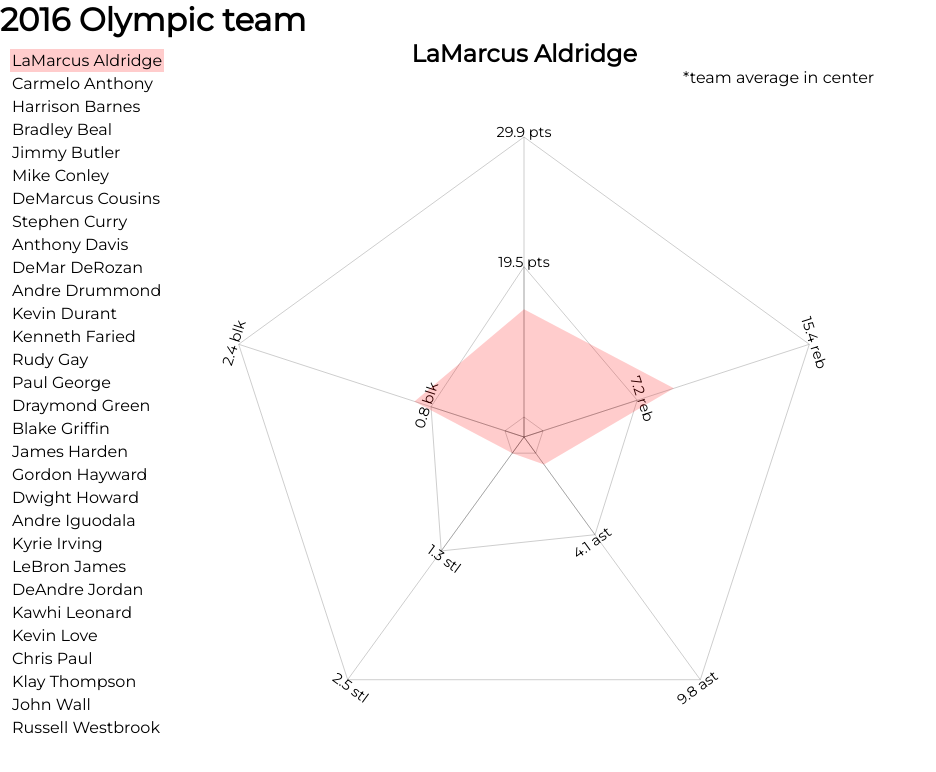
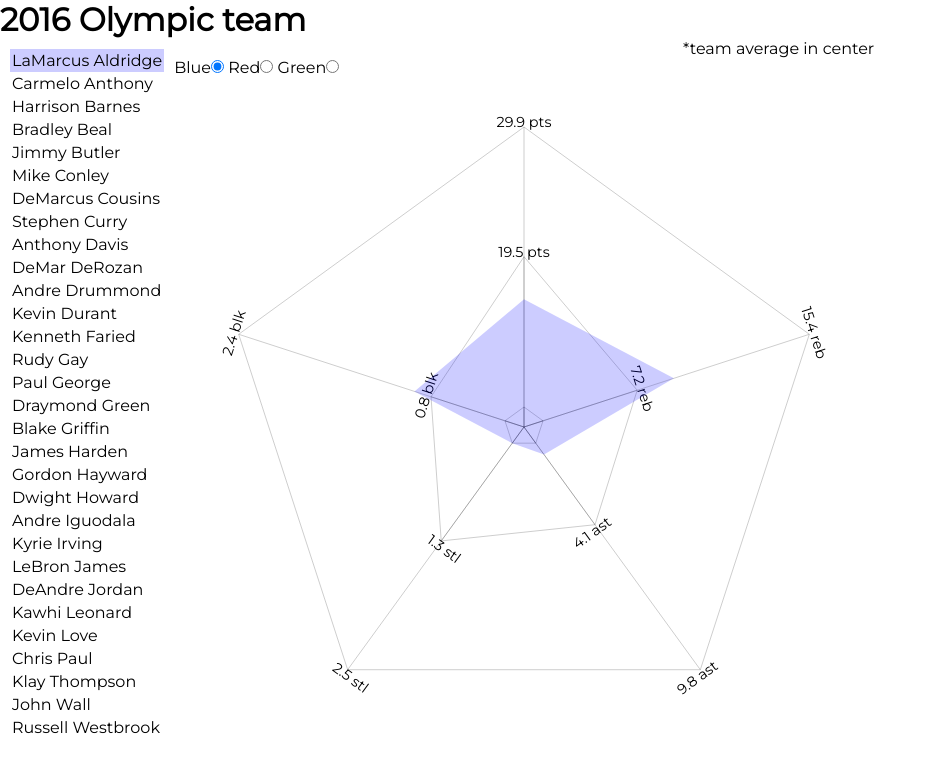
Before and after one commit to cpgruber/olympic-star-chart, a plain HTML site: page index.html in a window 1280 px wide. Both pictures are taken after a click on the element "LaMarcus Aldridge". Shown: the whole page, without its empty margins (0-936 px from the left). Drawn offline with nearby package versions, Linux system fonts and the light colour scheme.

Commit message:
comparison tool

```diff
--- a/app.js
+++ b/app.js
@@ -1,7 +1,6 @@
 var star = {
   pageComponents:{
-    scales:[],
-    colorScale: d3.scale.linear().domain([0,10]).range(['red','blue'])
+    scales:[]
   },
   getPageComponents: function(){
     var pageComponents = this.pageComponents;
@@ -92,7 +91,7 @@
     var self = this;
     var dt = [+data.points_mean,+data.rebounds_mean,+data.assists_mean,+data.steals_mean,+data.blocks_mean];
     var playerName = data.player.replace(" ","-")
-    var selection = d3.select(".star").selectAll(".arm-"+playerName).data(dt)
+    var selection = d3.select(".star").selectAll(".arm-"+color).data(dt)
     var scales = self.pageComponents.scales;
     selection.transition().duration(500)
       .attr("d",function(d,i){
@@ -100,9 +99,9 @@
         var next = (i==dt.length-1)?0:i+1;
         var nextPct = next/dt.length;
         return "M 350 350 "+self.getCoords(d,pct,i)+" "+self.getCoords(dt[next],nextPct,next)
-      })
+      }).style("fill",color)
 
-    selection.enter().append("path").attr("class","arm-"+playerName)
+    selection.enter().append("path").attr("class","arm-"+color)
       .attr("d",function(d,i){
         var pct = i/dt.length;
         var next = (i==dt.length-1)?0:i+1;
@@ -116,18 +115,45 @@
   bindInteraction: function(){
     var self = this;
     d3.selectAll(".name").on("click", function(d){
-      var clicked = d3.selectAll(".name.clicked")[0].length;
-      var color = self.pageComponents.colorScale(clicked);
+      var color = d3.selectAll("input[name=color]:checked").node().value;
       var rgb = d3.rgb(color);
       var className = d3.select(this).attr("class");
-      if (className == "name clicked"){
-        d3.selectAll(".arm-"+d.player.replace(" ","-")).remove();
+      if (d3.select(this).attr("class").split(" ").length > 1 && d3.select(this).attr("class").split(" ")[1]!=color){
+        return;
+      }
+      if (className == "name "+color){
+        d3.selectAll(".arm-"+color).remove();
         d3.select(this).attr("class","name").style("background","none")
       }else{
-        d3.select(this).attr("class","name clicked")
+        d3.select(".name."+color).attr("class","name").style("background","none")
+        d3.select(this).attr("class","name "+color)
           .style("background", "rgba("+rgb.r+","+rgb.g+","+rgb.b+",0.2)")
         self.updateChart(d,color)
-        d3.select(".player").text(d.player)
+      }
+    });
+
+    d3.selectAll(".name").on("mouseover", function(d){
+      var color = d3.selectAll("input[name=color]:checked").node().value;
+      var rgb = d3.rgb(color);
+      if (d3.select(this).attr("class").split(" ").length > 1){
+        return;
+      }
+      if (d3.selectAll(".name."+color)[0].length == 0){
+        d3.select(this)
+          .style("background", "rgba("+rgb.r+","+rgb.g+","+rgb.b+",0.2)")
+        self.updateChart(d,color)
+        d3.selectAll(".arm-"+color).style("opacity",1)
+      }
+    })
+
+    d3.selectAll(".name").on("mouseout", function(d){
+      var color = d3.selectAll("input[name=color]:checked").node().value;
+      if (d3.select(this).attr("class").split(" ").length > 1){
+        return;
+      }
+      if (d3.selectAll(".name."+color)[0].length == 0){
+        d3.select(this).style("background", "none")
+        d3.selectAll(".arm-"+color).style("opacity",0)
       }
     })
   },
--- a/index.html
+++ b/index.html
@@ -10,8 +10,10 @@
   <h1>2016 Olympic team</h1>
   <div class='names'></div>
   <div class='svg-container'>
-    <h2 class='player'>Hover a name</h2>
     <p>*team average in center</p>
+    <label for="blue">Blue<input id="blue" value="blue" name="color" type="radio" checked></label>
+    <label for="red">Red<input id="red" value="red" name="color" type="radio"></label>
+    <label for="green">Green<input id="green" value="green" name="color" type="radio"></label>
   </div>
   <script src="app.js"></script>
 </body>
```
